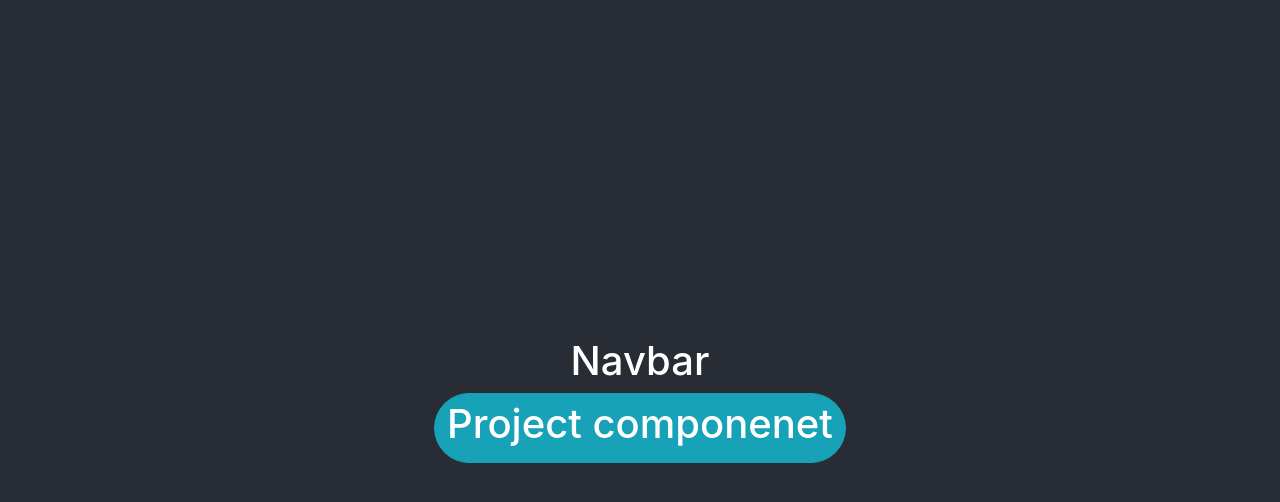
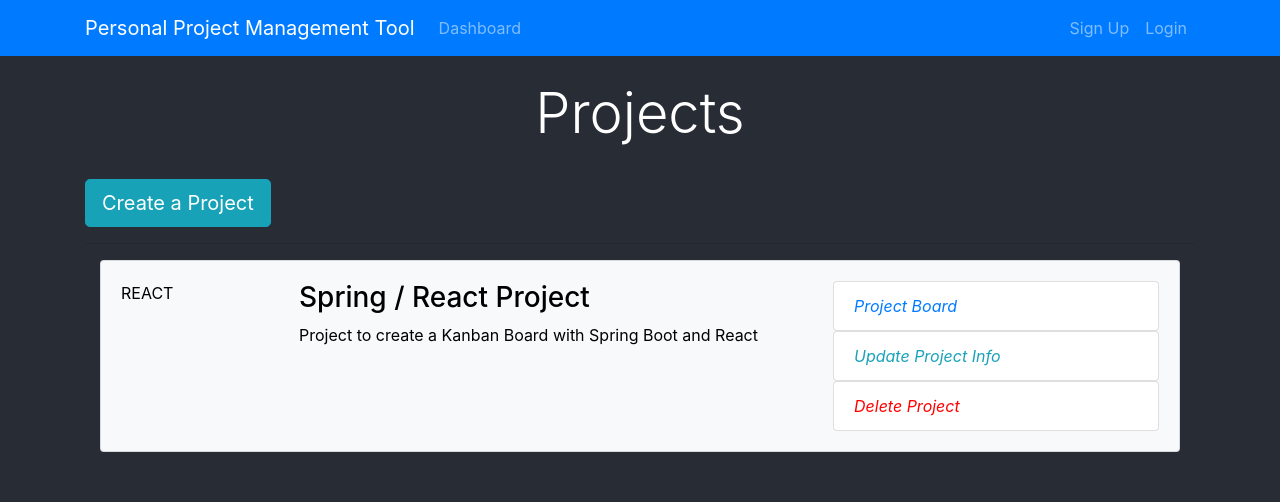
Before and after one commit to MarianaDodenciu/ManagementTool, a React (Create React App) app in the folder management-tool-react-client/: page / in a window 1280 px wide. Shown: the top 502 px of the page. Built offline with nearby package versions, Linux system fonts and the light colour scheme.

Commit message:
Added style for Dashboard and ProjectItem

```diff
--- a/management-tool-react-client/src/App.css
+++ b/management-tool-react-client/src/App.css
@@ -1,38 +1,78 @@
-.App {
-  text-align: center;
+img {
+  width: 100%;
 }
 
-.App-logo {
-  height: 40vmin;
-  pointer-events: none;
+.navbar {
+  background-color: #e3f2fd;
+}
+.fa.fa-edit {
+  color: #18a2b9;
 }
 
-@media (prefers-reduced-motion: no-preference) {
-  .App-logo {
-    animation: App-logo-spin infinite 20s linear;
-  }
+.list-group-item.delete:hover {
+  cursor: -webkit-grab;
+  background-color: pink;
 }
 
+.list-group-item.update:hover {
+  cursor: -webkit-grab;
+  background-color: gainsboro;
+}
+
+.list-group-item.board:hover {
+  cursor: -webkit-grab;
+  background-color: gainsboro;
+}
+
+.fa.fa-minus-circle {
+  color: red;
+}
+
+.landing {
+  position: relative;
+  /* background: url("../img/showcase.jpg") no-repeat; */
+  background-size: cover;
+  background-position: center;
+  height: 100vh;
+  margin-top: -24px;
+  margin-bottom: -50px;
+}
+
+.landing-inner {
+  padding-top: 80px;
+}
+
+.dark-overlay {
+  background-color: rgba(0, 0, 0, 0.7);
+  position: absolute;
+  top: 0;
+  left: 0;
+  width: 100%;
+  height: 100%;
+}
+
+.card-form {
+  opacity: 0.9;
+}
+
+.latest-profiles-img {
+  width: 40px;
+  height: 40px;
+}
+
+.row {
+  color: black;
+}
+
+.col-md-12 {
+  color: white;
+}
+
+.form-control::placeholder {
+  color: #bbb !important;
+}
 .App-header {
   background-color: #282c34;
   min-height: 100vh;
-  display: flex;
-  flex-direction: column;
-  align-items: center;
-  justify-content: center;
-  font-size: calc(10px + 2vmin);
   color: white;
 }
-
-.App-link {
-  color: #61dafb;
-}
-
-@keyframes App-logo-spin {
-  from {
-    transform: rotate(0deg);
-  }
-  to {
-    transform: rotate(360deg);
-  }
-}
--- a/management-tool-react-client/src/components/Dashboard.js
+++ b/management-tool-react-client/src/components/Dashboard.js
@@ -5,8 +5,22 @@
 class Dashboard extends Component {
     render() {
         return (
-            <div className="btn btn-info rounded-pill">
-                <ProjectItem />
+            // <div className="btn btn-info rounded-pill"> - folosit pt butonul de login rotunjit
+            <div className="projects">
+                <div className="container">
+                    <div className="row">
+                        <div className="col-md-12">
+                            <h1 className="display-4 text-center">Projects</h1>
+                            <br />
+                            <a href="ProjectForm.html" className="btn btn-lg btn-info">
+                                Create a Project
+                            </a>
+                            <br />
+                            <hr />
+                            <ProjectItem />
+                        </div>
+                    </div>
+                </div>
             </div>
         );
     }
--- a/management-tool-react-client/src/components/Layout/Header.js
+++ b/management-tool-react-client/src/components/Layout/Header.js
@@ -3,9 +3,39 @@
 class Header extends Component {
     render() {
         return (
-            <div>
-                <h1>Navbar</h1>
-            </div>
+            <nav className="navbar navbar-expand-sm navbar-dark bg-primary mb-4">
+                <div className="container">
+                    <a className="navbar-brand" href="Dashboard.html">
+                        Personal Project Management Tool
+                    </a>
+                    <button className="navbar-toggler" type="button" data-toggle="collapse" data-target="#mobile-nav">
+                        <span className="navbar-toggler-icon" />
+                    </button>
+
+                    <div className="collapse navbar-collapse" id="mobile-nav">
+                        <ul className="navbar-nav mr-auto">
+                            <li className="nav-item">
+                                <a className="nav-link" href="/dashboard">
+                                    Dashboard
+                                </a>
+                            </li>
+                        </ul>
+
+                        <ul className="navbar-nav ml-auto">
+                            <li className="nav-item">
+                                <a className="nav-link " href="register.html">
+                                    Sign Up
+                                </a>
+                            </li>
+                            <li className="nav-item">
+                                <a className="nav-link" href="login.html">
+                                    Login
+                                </a>
+                            </li>
+                        </ul>
+                    </div>
+                </div>
+            </nav>
         );
     }
 }
--- a/management-tool-react-client/src/components/Project/ProjectItem.js
+++ b/management-tool-react-client/src/components/Project/ProjectItem.js
@@ -3,7 +3,38 @@
 class ProjectItem extends Component {
     render() {
         return (
-            <h1>Project componenet</h1>
+            <div className="container">
+                <div className="card card-body bg-light mb-3">
+                    <div className="row">
+                        <div className="col-2">
+                            <span className="mx-auto">REACT</span>
+                        </div>
+                        <div className="col-lg-6 col-md-4 col-8">
+                            <h3>Spring / React Project</h3>
+                            <p>Project to create a Kanban Board with Spring Boot and React</p>
+                        </div>
+                        <div className="col-md-4 d-none d-lg-block">
+                            <ul className="list-group">
+                                <a href="#">
+                                    <li className="list-group-item board">
+                                        <i className="fa fa-flag-checkered pr-1">Project Board </i>
+                                    </li>
+                                </a>
+                                <a href="#">
+                                    <li className="list-group-item update">
+                                        <i className="fa fa-edit pr-1">Update Project Info</i>
+                                    </li>
+                                </a>
+                                <a href="">
+                                    <li className="list-group-item delete">
+                                        <i className="fa fa-minus-circle pr-1">Delete Project</i>
+                                    </li>
+                                </a>
+                            </ul>
+                        </div>
+                    </div>
+                </div>
+            </div>
         );
     }
 }
```
